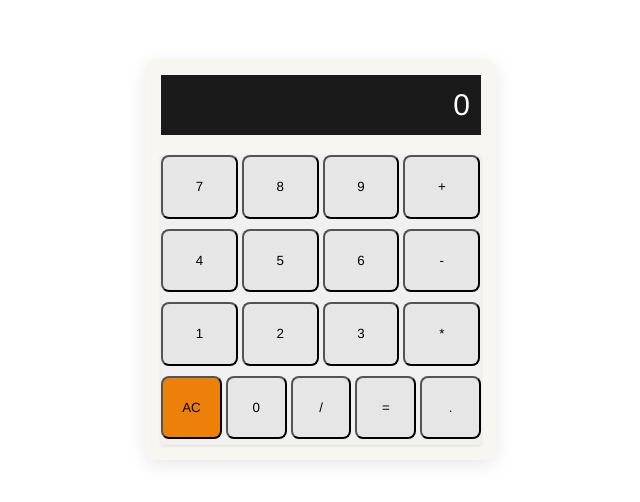
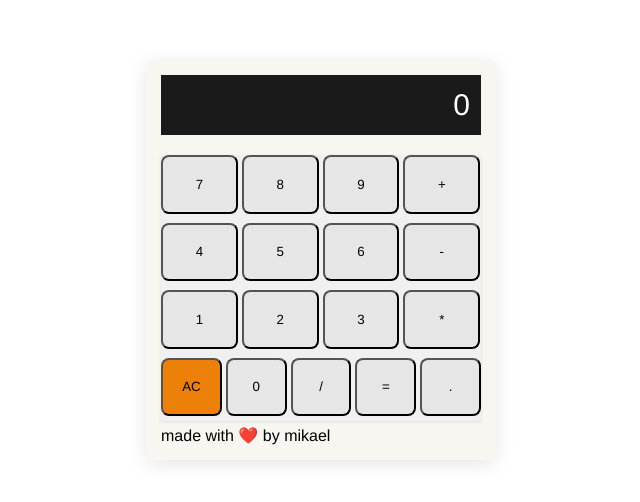
Before and after one commit to sakuyaCS/Calculator, a plain HTML site: page index.html in a window 1280 px wide. Shown: the part 140-642 px from the top of the page, without its empty margins (319-959 px from the left). Drawn offline with Linux system fonts and the light colour scheme.

Commit message:
Add footer message

```diff
--- a/index.html
+++ b/index.html
@@ -23,6 +23,7 @@
                 <button value = "+">+</button>
 
 
+
                 <button value = "4">4</button>
                 <button value = "5">5</button>
                 <button value = "6">6</button>
@@ -40,6 +41,14 @@
                 <button class = "decimal" value =".">.</button>
 
             </div>
+
+
+
+
+
+
+
+            <div class = "footer">made with ❤️ by mikael</div>
 
         </div>
 
--- a/style.css
+++ b/style.css
@@ -107,3 +107,7 @@ button:active {
     justify-content: center;
 
 }
+
+.footer {
+    margin-top: 5px;
+}
```
